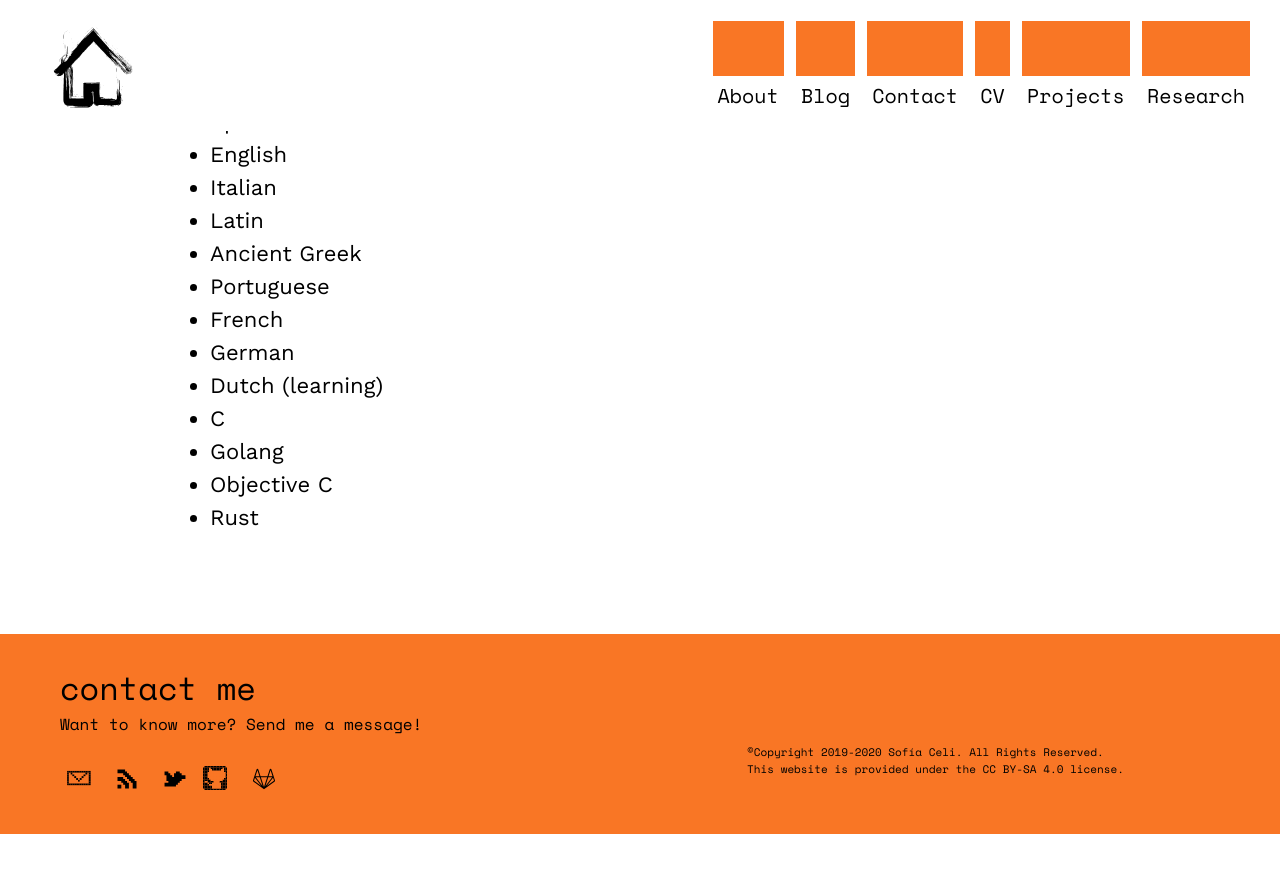
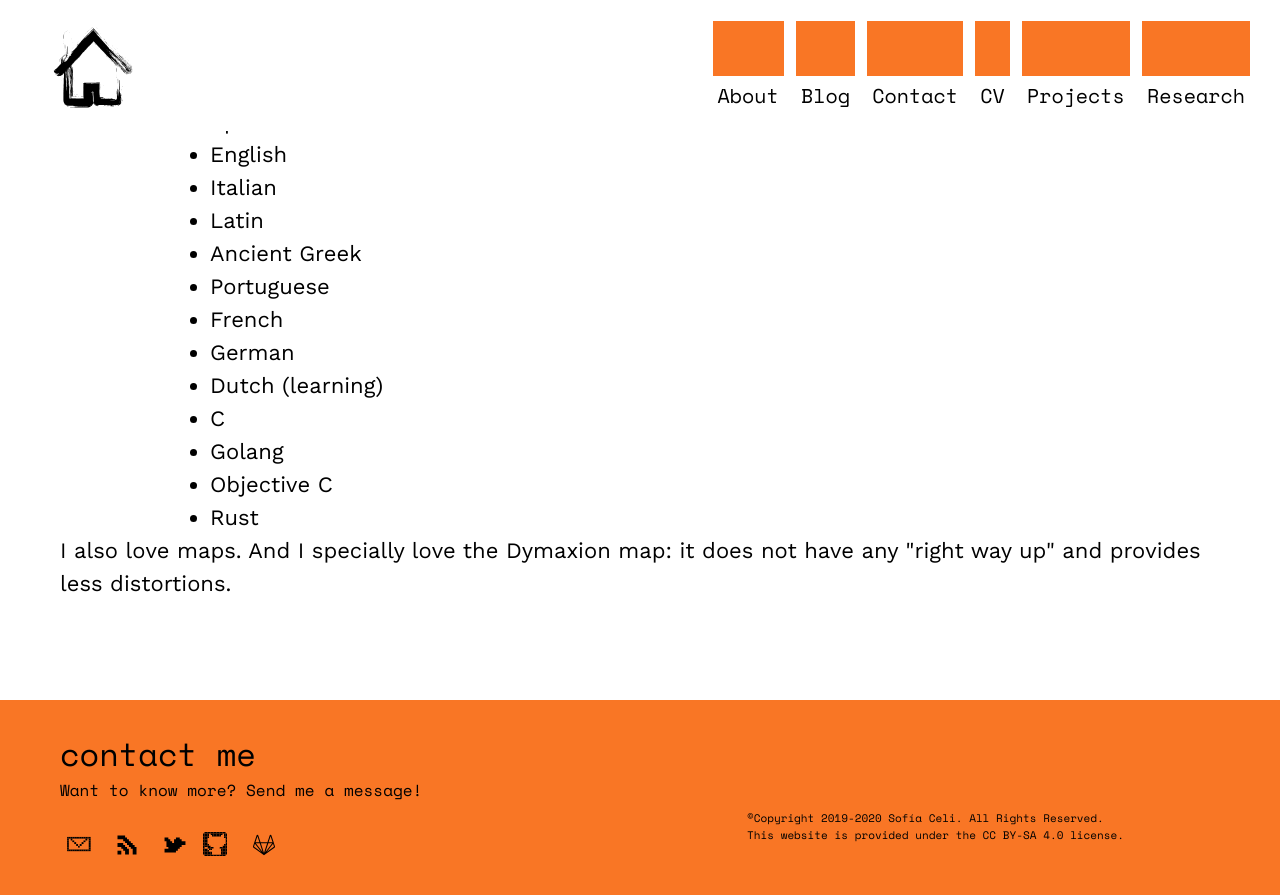
Before and after one commit to claucece/claucece.github.io, a Jekyll site: the page built from about.html, in a window 1280 px wide and 900 px high, scrolled down 2942 px. Shown: the top 895 px of the window. Built offline with Jekyll 4.4.1, drawn with Linux system fonts in a browser that asks for light colours; before the commit the page ends 3776 px from its top, so only the background shows below that.

Commit message:
My map love

```diff
--- a/about.html
+++ b/about.html
@@ -57,5 +57,6 @@ tags: menu
       <li>Objective C</li>
       <li>Rust</li>
     </ul>
+    <p>I also love maps. And I specially love the Dymaxion map: it does not have any "right way up" and provides less distortions.</p>
   </div>
 </div>
```
